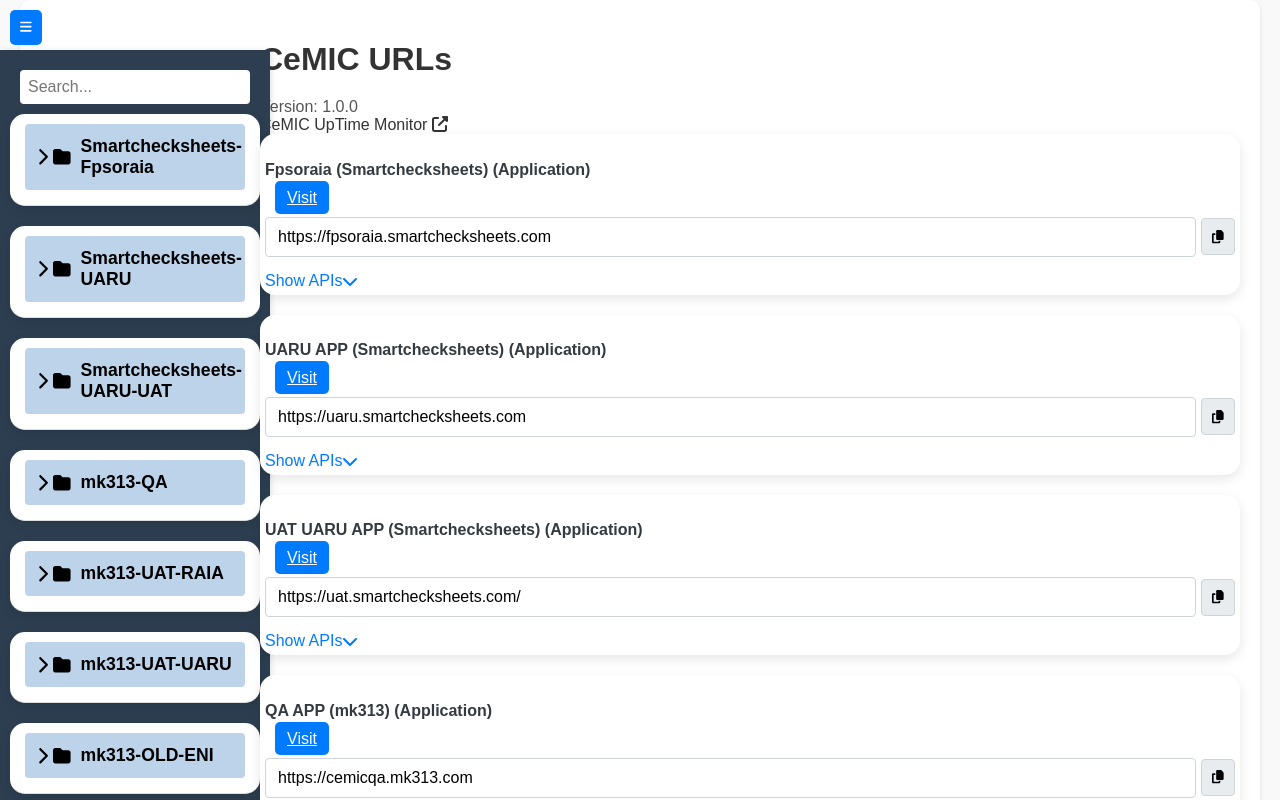
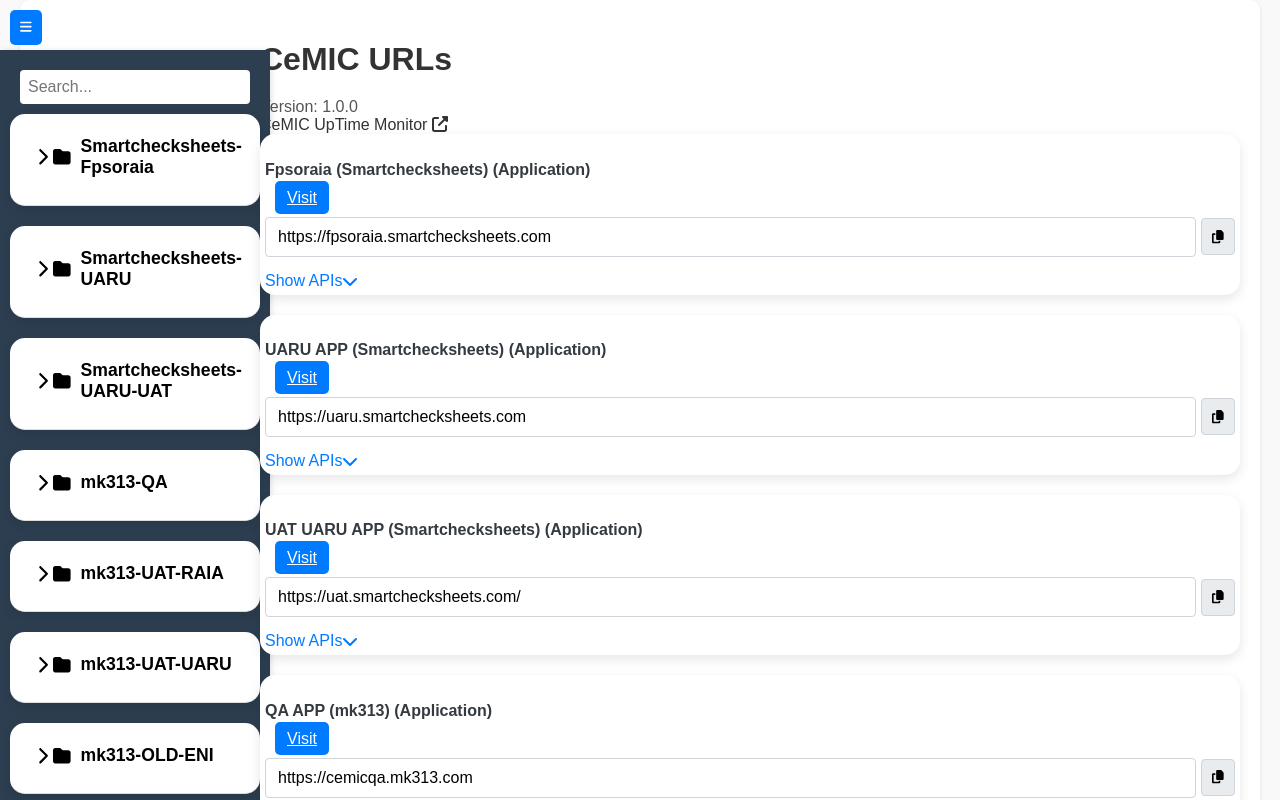
Before and after one commit to alijamal14/mk313, a React (Create React App) app in the folder cemic/: page / in a window 1280 px wide. Shown: the top 800 px of the page. Built offline with nearby package versions, Linux system fonts and the light colour scheme.

Commit message:
Fix typo in sidebar CSS comment for clarity

```diff
--- a/cemic/src/Sidebar.css
+++ b/cemic/src/Sidebar.css
@@ -45,8 +45,7 @@
     align-items: center;
     cursor: pointer;
     padding: 12px;
-    border-radius: 4px;
-    background-color: #bdd3ea; /* Dark background for contrast */
+    border-radius: 4px; /* Darsk background for contrast */
     font-size: 1.1em; /* Slightly larger font size */
     font-weight: bold; /* Bold text */
     margin-bottom: 5px;
```
